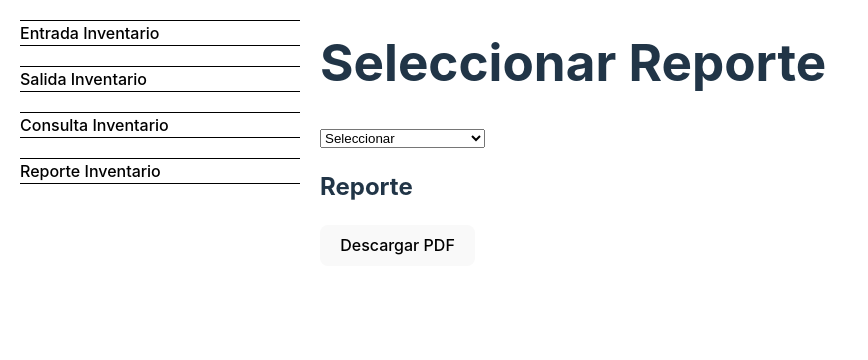
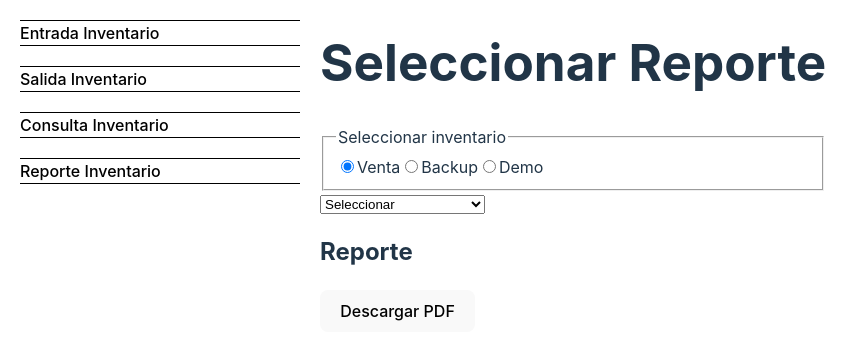
Before and after one commit to NicoMunoz909/proyectoInventarioClient, a React (Vite) app: page /reporte in a window 1280 px wide. Shown: the top 360 px of the page, without its empty margins (0-868 px from the left). Built offline with nearby package versions, Linux system fonts and the light colour scheme.

Commit message:
Implementar reporte x inventario

```diff
--- a/src/ReporteInventario.jsx
+++ b/src/ReporteInventario.jsx
@@ -8,7 +8,10 @@ function ReporteInventario() {
   const URL = config.url;
 
   const fetchReport = async (e) => {
-    const response = await fetch(`${URL}reporte?q=${e.target.value}`);
+    const inventario = document.getElementsByName("inventario");
+    const selectedInventario = Array.from(inventario).find((radio) => radio.checked)?.value;
+    console.log(selectedInventario)
+    const response = await fetch(`${URL}reporte?q=${e.target.value}&reportType=${selectedInventario}`);
     const data = await response.json();
     setReport(data);
   };
@@ -22,6 +25,17 @@ function ReporteInventario() {
   return (
     <div>
       <h1>Seleccionar Reporte</h1>
+      <fieldset>
+        <legend>Seleccionar inventario</legend>
+        <div>
+          <input type="radio" name="inventario" id="venta" value="venta" defaultChecked/>
+          <label htmlFor="venta">Venta</label>
+          <input type="radio" name="inventario" id="backup" value="backups"/>
+          <label htmlFor="backup">Backup</label>
+          <input type="radio" name="inventario" id="demo" value="demos"/>
+          <label htmlFor="demo">Demo</label>
+        </div>
+      </fieldset>
       <select name="reporte" id="reporte" defaultValue="placeholder" onChange={fetchReport}>
         <option value="placeholder" disabled>
           Seleccionar
```
